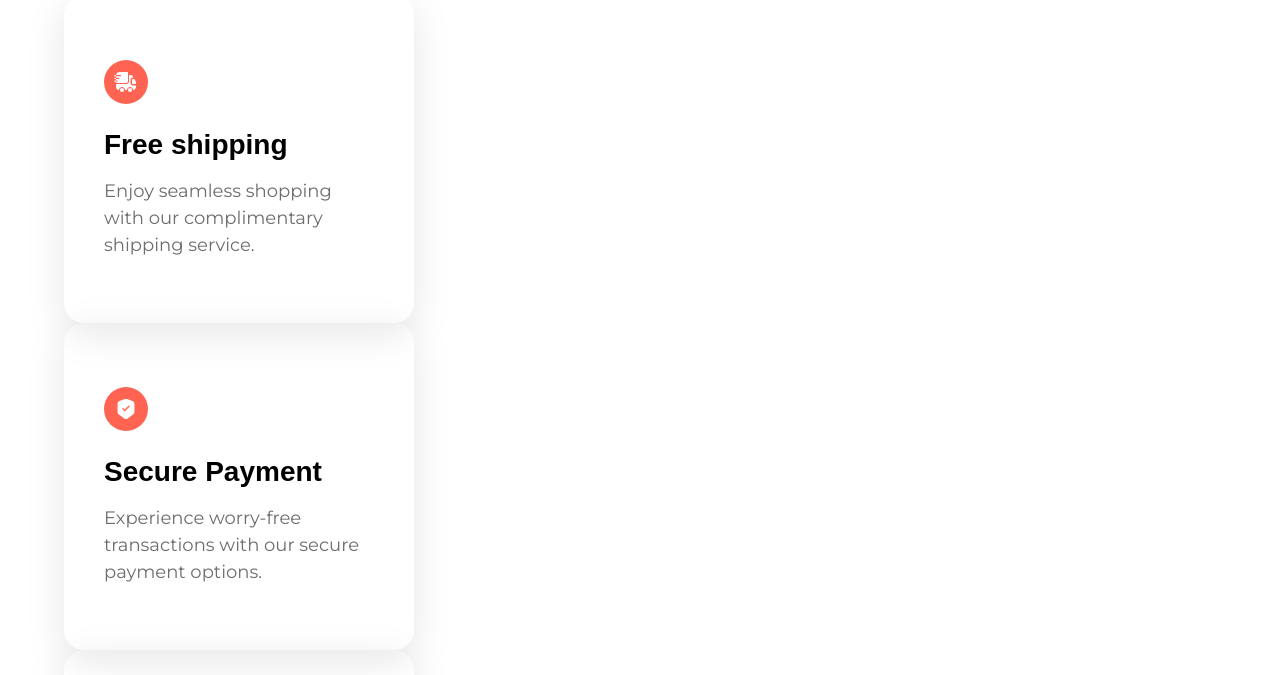
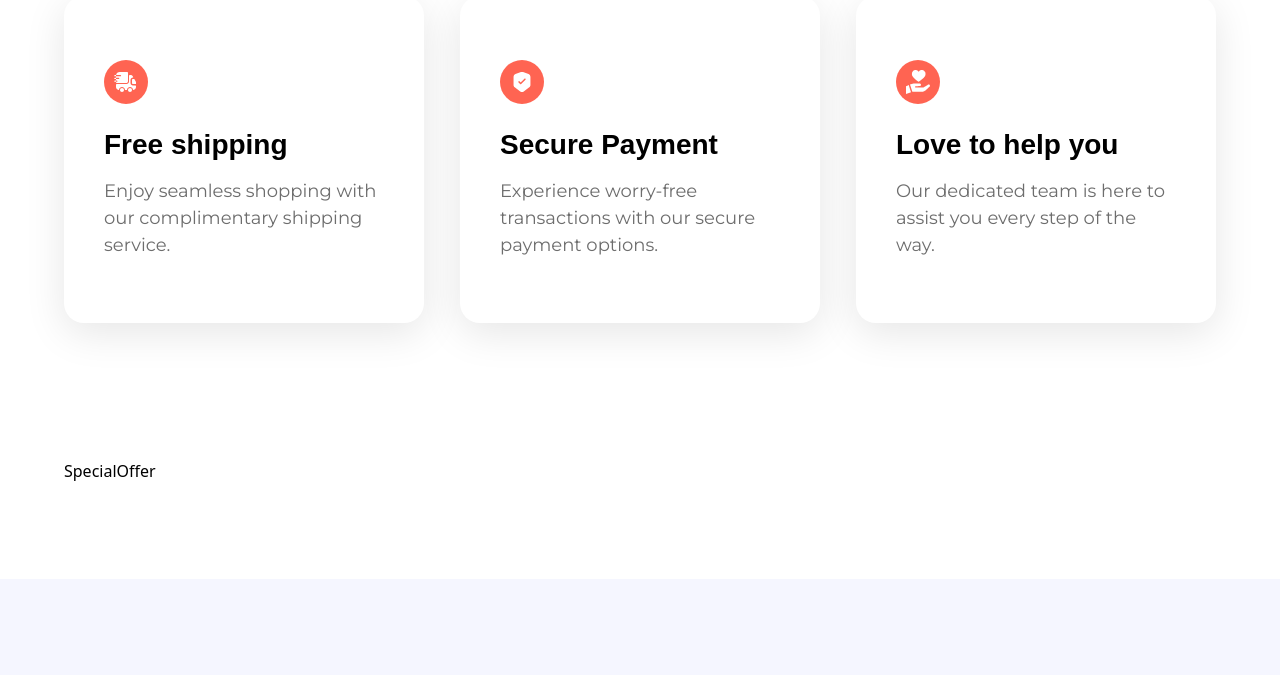
Before and after one commit to drvcodenta/nike, a React (Vite) app: page / in a window 1280 px wide. Shown: the part 2505-3180 px from the top of the page. Built offline with nearby package versions, Linux system fonts and the light colour scheme; a web font is replaced by a local one.

Commit message:
feat: Complete Services Section

```diff
--- a/src/sections/Services.jsx
+++ b/src/sections/Services.jsx
@@ -3,7 +3,7 @@ import { services } from "../constants"
 
 const Services = () => {
   return (
-    <section>
+    <section className="flex max-container justify-center flex-wrap gap-9">
       {services.map((service) => (
         <ServiceCard key={service.label} {...service} />
       ))}
```
